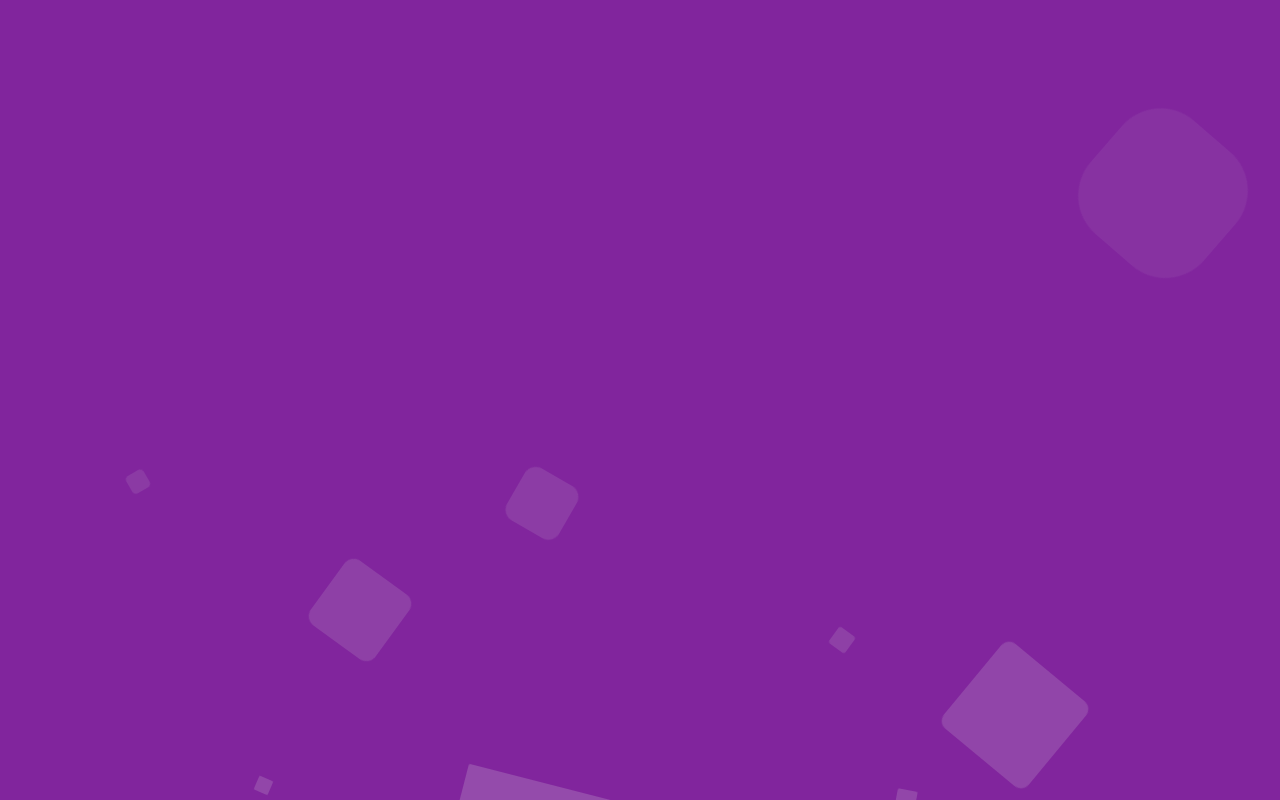
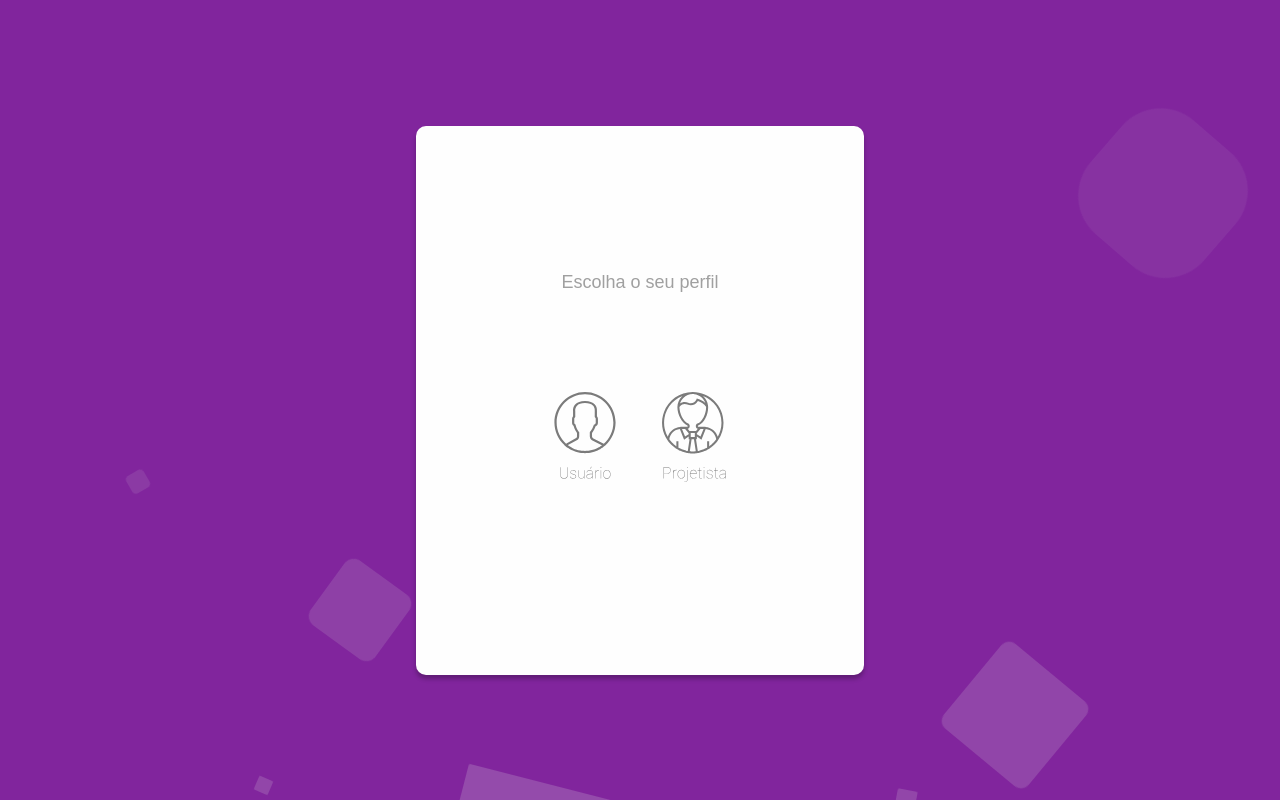
Before and after one commit to nicolycypriano/projeto-src, a React (Create React App) app in the folder FRONTEND/: page / in a window 1280 px wide. Built offline with nearby package versions, Linux system fonts and the light colour scheme.

Commit message:
Comitando página inicial

```diff
--- a/FRONTEND/src/pages/Main/Components/BackgroundAnimate/index.js
+++ b/FRONTEND/src/pages/Main/Components/BackgroundAnimate/index.js
@@ -1,6 +1,8 @@
 import React, { Component } from 'react'
 
-import { Area, Circles } from './styles'
+import { Area, Circles, ContainerStyled } from './styles'
+import User from '../../../../assets/img/Usuario.svg'
+import Projetista from '../../../../assets/img/Projetista.svg'
 
 class BackgroundAnimate extends Component {
     render() {
@@ -18,6 +20,13 @@ class BackgroundAnimate extends Component {
                     <li></li>
                     <li></li>
                 </Circles>
+                <ContainerStyled>
+                    <p>Escolha o seu perfil</p>
+                    <div>
+                        <img src={User} />
+                        <img src={Projetista} />
+                    </div>
+                </ContainerStyled>
             </Area>
         )
     }
--- a/FRONTEND/src/pages/Main/Components/BackgroundAnimate/styles.js
+++ b/FRONTEND/src/pages/Main/Components/BackgroundAnimate/styles.js
@@ -1,12 +1,18 @@
 import styled from 'styled-components'
 
+//Div geral
 export const Area = styled.div`
     background: #81259d;
     background: -webkit-linear-gradient(to left, #81259d, #e3e3e3);
     width: 100%;
     height: 100vh;
+
+    display: flex;
+    flex-direction: row;
+    justify-content: center;
+    align-items: center;
 `
-
+//Circulos que ficam no ar
 export const Circles = styled.ul`
     position: absolute;
     top: 0;
@@ -115,3 +121,39 @@ export const Circles = styled.ul`
         }
     }
 `
+
+//Div branca
+export const ContainerStyled = styled.div`
+    width: 448px;
+    height: 549px;
+    left: 736px;
+    top: 265px;
+    background-color: #fefefe;
+    border-radius: 10px;
+
+    z-index: 10;
+
+    box-shadow: 0px 4px 4px rgba(0, 0, 0, 0.25);
+
+    p {
+        color: #a0a0a0;
+        font-size: 18px;
+        text-align: center;
+        margin-top: 146px;
+        font-weight: lighter;
+    }
+
+    div {
+        justify-content: center;
+        align-items: center;
+        display: flex;
+        flex-direction: row;
+    }
+
+    img {
+        margin-top: 89px;
+        padding: 10px;
+        width: 110px;
+        height: 110px;
+    }
+`
--- a/FRONTEND/src/pages/Main/index.js
+++ b/FRONTEND/src/pages/Main/index.js
@@ -5,13 +5,7 @@ import { ContainerStyled, FormStyled, SubmitButtonStyled } from './styles'
 import BackgroundAnimate from './Components/BackgroundAnimate'
 
 function Main() {
-    return (
-        <BackgroundAnimate>
-            <ContainerStyled>
-                <h1>Hello World</h1>
-            </ContainerStyled>
-        </BackgroundAnimate>
-    )
+    return <BackgroundAnimate />
 }
 
 export default Main
--- a/FRONTEND/src/styles/GlobalStyle.js
+++ b/FRONTEND/src/styles/GlobalStyle.js
@@ -12,7 +12,7 @@ const GlobalStyle = createGlobalStyle`
   }
 
   body{
-      background-color: #7159c1;
+      background-color: #81259D;
       -webkit-font-smoothing: antialiased !important;
   }
 
```
